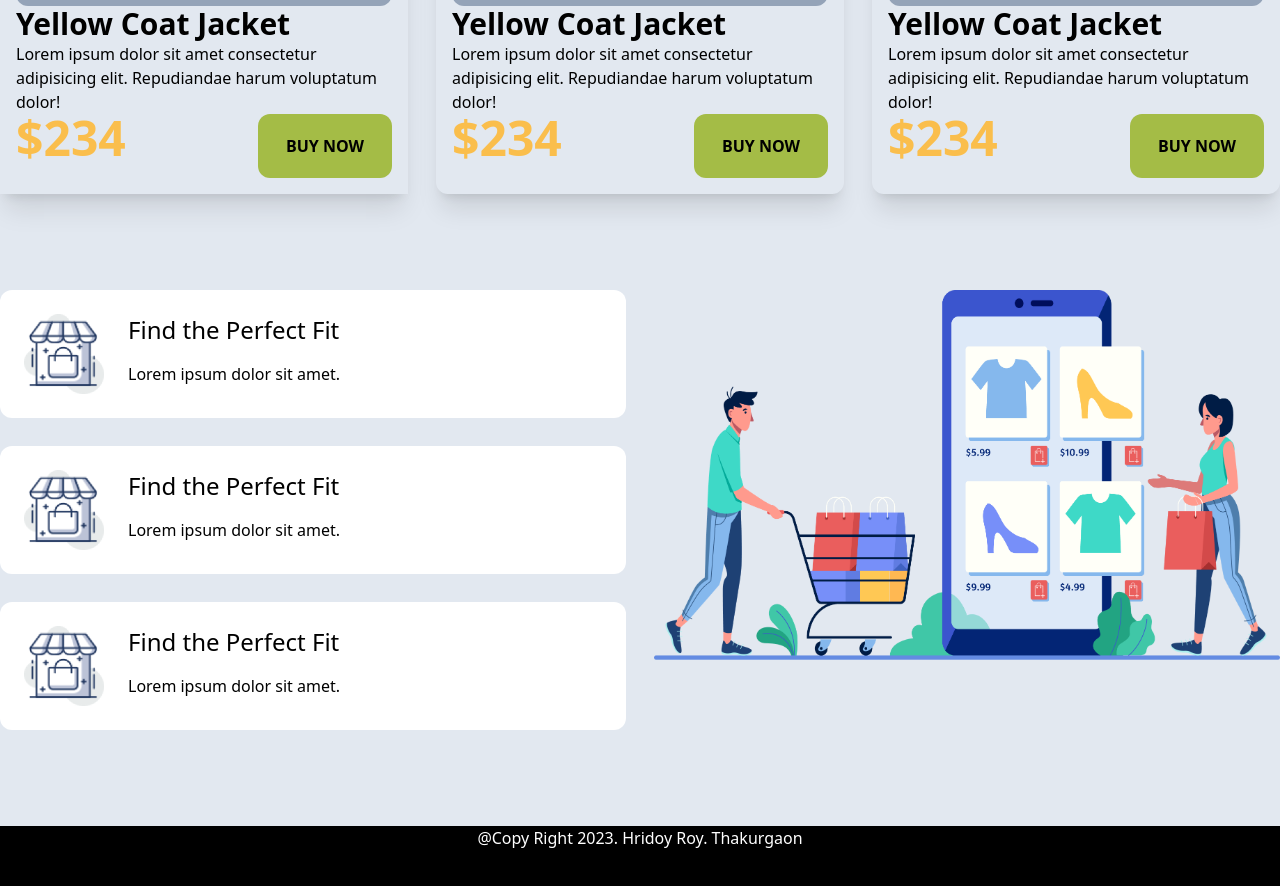
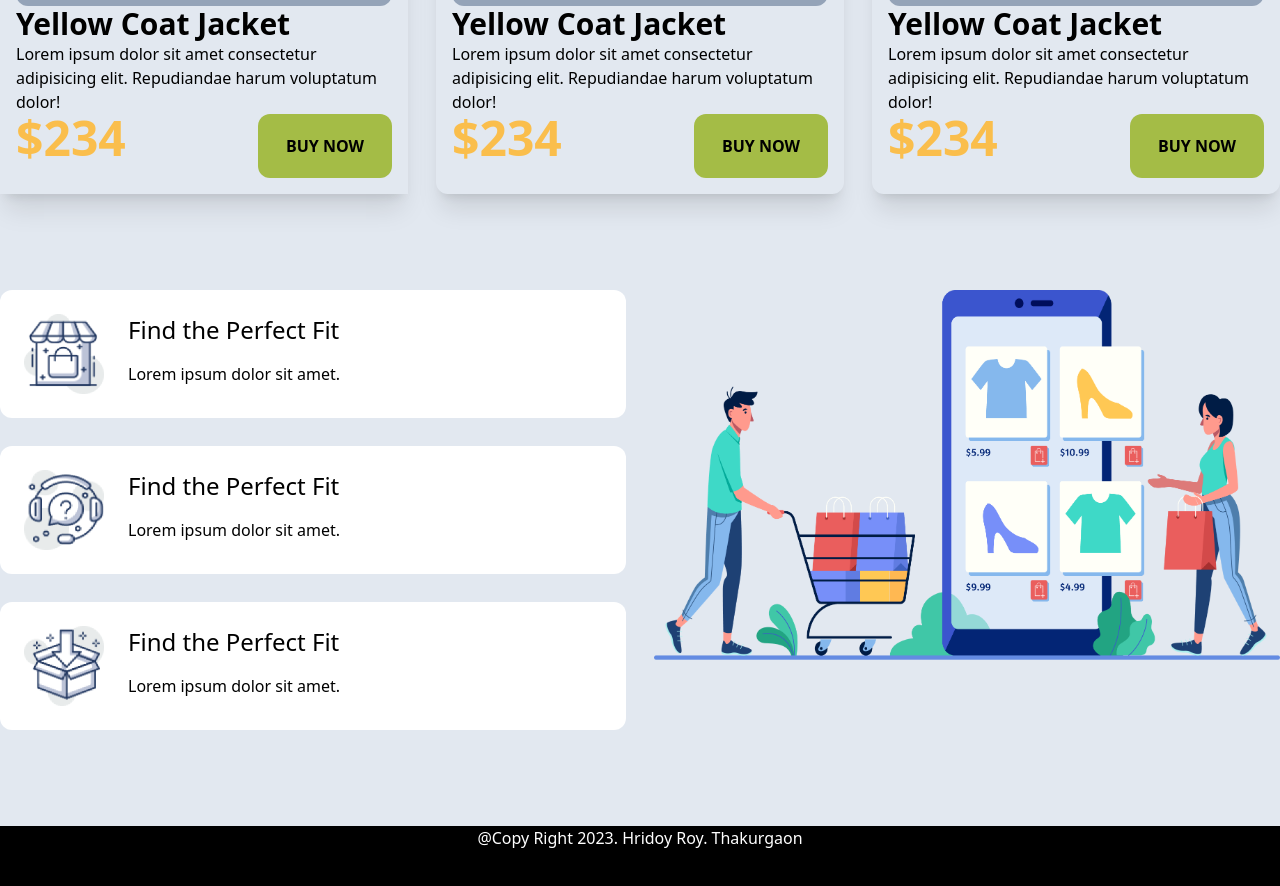
Before and after one commit to hridoyroy10/Penguin-fashion-with-tailwind, a plain HTML site: page index.html in a window 1280 px wide. Shown: the part 1911-2797 px from the top of the page. Drawn offline with nearby package versions, Linux system fonts and the light colour scheme.

Commit message:
logo added

```diff
--- a/index.html
+++ b/index.html
@@ -138,14 +138,14 @@
         <img src="images/shopping.png" alt="">
       </div>
       <div class="rounded-xl flex bg-white p-6 gap-6">
-        <img class="w-20 h-20" src="images/house.png" alt="">
+        <img class="w-20 h-20" src="images/question.png" alt="">
          <div>
           <h4 class="text-2xl mb-4">Find the Perfect Fit</h4>
           <p>Lorem ipsum dolor sit amet.</p>
          </div>
       </div>
       <div class="rounded-xl flex bg-white p-6 gap-6">
-        <img class="w-20 h-20" src="images/house.png" alt="">
+        <img class="w-20 h-20" src="images/box.png" alt="">
          <div>
           <h4 class="text-2xl mb-4">Find the Perfect Fit</h4>
           <p>Lorem ipsum dolor sit amet.</p>
```
